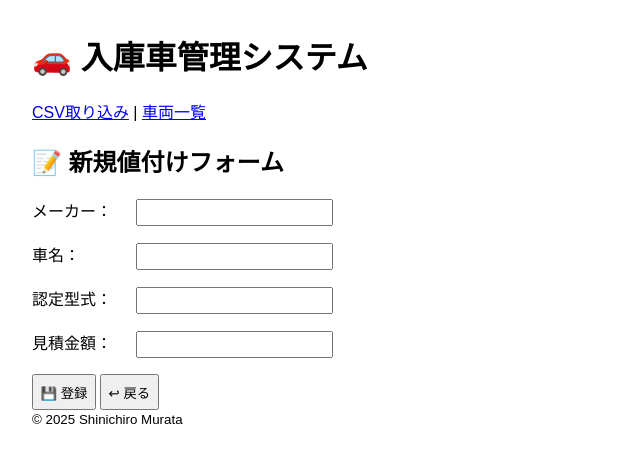
After one commit to shin-murata/vehicle_app, a Flask app: page /new_estimation in a window 1280 px wide. The commit adds this page. Shown: the top 463 px of the page, without its empty margins (0-640 px from the left). Run offline with Flask 3, Linux system fonts and the light colour scheme.

Commit message:
値付け見積もり機能実装

```diff
--- a/app/routes.py
+++ b/app/routes.py
@@ -6,9 +6,9 @@ import pandas as pd
 from flask import Blueprint, request, jsonify, render_template, redirect, url_for
 from sqlalchemy import and_, or_  # ← ✅ ここに or_ を追加
 from app import db
-from app.models import Vehicle, Manufacturer, ScrapedInfo
+from app.models import Vehicle, Manufacturer, ScrapedInfo, Estimation
 from scraper.scrape_maker import scrape_manufacturer
-from datetime import date
+from datetime import date, datetime
 
 bp = Blueprint('routes', __name__)
 
@@ -253,3 +253,47 @@ def list_vehicles():
 
     vehicles = query.all()
     return render_template("vehicle_list.html", vehicles=vehicles, keyword=keyword, sort_key=sort_key, sort_order=sort_order)
+
+@bp.route('/new_estimation', methods=['GET', 'POST'])
+def new_estimation():
+    if request.method == 'POST':
+        maker = request.form.get('maker')
+        car_name = request.form.get('car_name')
+        model_code = request.form.get('model_code')
+        estimate_price = request.form.get('estimate_price')  # ✅ ここで先に取得
+
+        # ✅ 入力チェック
+        if not (maker and car_name and model_code and estimate_price):
+            return "❌ 必須項目が不足しています", 400
+
+        # ✅ 数値かどうか + マイナスチェック
+        try:
+            estimate_price = int(estimate_price)
+            if estimate_price < 0:
+                return "❌ 金額は0以上で入力してください", 400
+        except ValueError:
+            return "❌ 金額は整数で入力してください", 400
+
+        # ✅ 登録処理
+        new_entry = Estimation(
+            maker=maker,
+            car_name=car_name,
+            model_code=model_code,
+            estimate_price=estimate_price
+        )
+        db.session.add(new_entry)
+        db.session.commit()
+
+        return redirect(url_for('routes.list_vehicles'))
+
+    # GETリクエスト時
+    maker = request.args.get('maker', '')
+    car_name = request.args.get('car_name', '')
+    model_code = request.args.get('model_code', '')
+
+    return render_template(
+        "new_estimation.html",
+        maker=maker,
+        car_name=car_name,
+        model_code=model_code
+    )
--- /dev/null
+++ b/app/templates/new_estimation.html
@@ -0,0 +1,61 @@
+{% extends "base.html" %}
+
+{% block content %}
+  <h2>📝 新規値付けフォーム</h2>
+
+  <!-- スピンボタン非表示 -->
+  <style>
+    /* Chrome, Safari, Edge */
+    input::-webkit-outer-spin-button,
+    input::-webkit-inner-spin-button {
+      -webkit-appearance: none;
+      margin: 0;
+    }
+
+    /* Firefox */
+    input[type=number] {
+      -moz-appearance: textfield;
+    }
+
+    form div {
+      margin-bottom: 1em;
+    }
+
+    label {
+      display: inline-block;
+      width: 100px;
+    }
+
+    input {
+      padding: 4px 8px;
+    }
+  </style>
+
+  <form method="POST" action="{{ url_for('routes.new_estimation') }}">
+    <div>
+      <label for="maker">メーカー：</label>
+      <input type="text" name="maker" id="maker" value="{{ maker }}" required>
+    </div>
+
+    <div>
+      <label for="car_name">車名：</label>
+      <input type="text" name="car_name" id="car_name" value="{{ car_name }}" required>
+    </div>
+
+    <div>
+      <label for="model_code">認定型式：</label>
+      <input type="text" name="model_code" id="model_code" value="{{ model_code }}" required>
+    </div>
+
+    <div>
+      <label for="estimate_price">見積金額：</label>
+      <input type="number" name="estimate_price" id="estimate_price" min="0" required>
+    </div>
+
+    <button type="submit">💾 登録</button>
+    <a href="{{ url_for('routes.list_vehicles') }}">
+      <button type="button">↩ 戻る</button>
+    </a>
+  </form>
+
+{% endblock %}
--- a/app/templates/vehicle_list.html
+++ b/app/templates/vehicle_list.html
@@ -34,6 +34,7 @@
       <th>見積金額</th>
       <th>ステータス</th>
       <th>状態</th>
+      <th>値付け</th>
     </tr>
 
     {% for v in vehicles %}
@@ -52,6 +53,11 @@
       <td>{{ v.estimate_price }}</td>
       <td>{{ v.status }}</td>
       <td>{{ v.condition }}</td>
+      <td>
+        <a href="{{ url_for('routes.new_estimation', maker=v.manufacturer.name if v.manufacturer else '', car_name=v.car_name, model_code=v.model_code) }}">
+          <button>値付け</button>
+        </a>
+      </td>
     </tr>
     {% endfor %}
   </table>
```
Also changed, not shown: app/models.py (+12 -0 lines), migrations/versions/3f58a4e41f42_add_estimation_model.py (added, +36 -0 lines).
